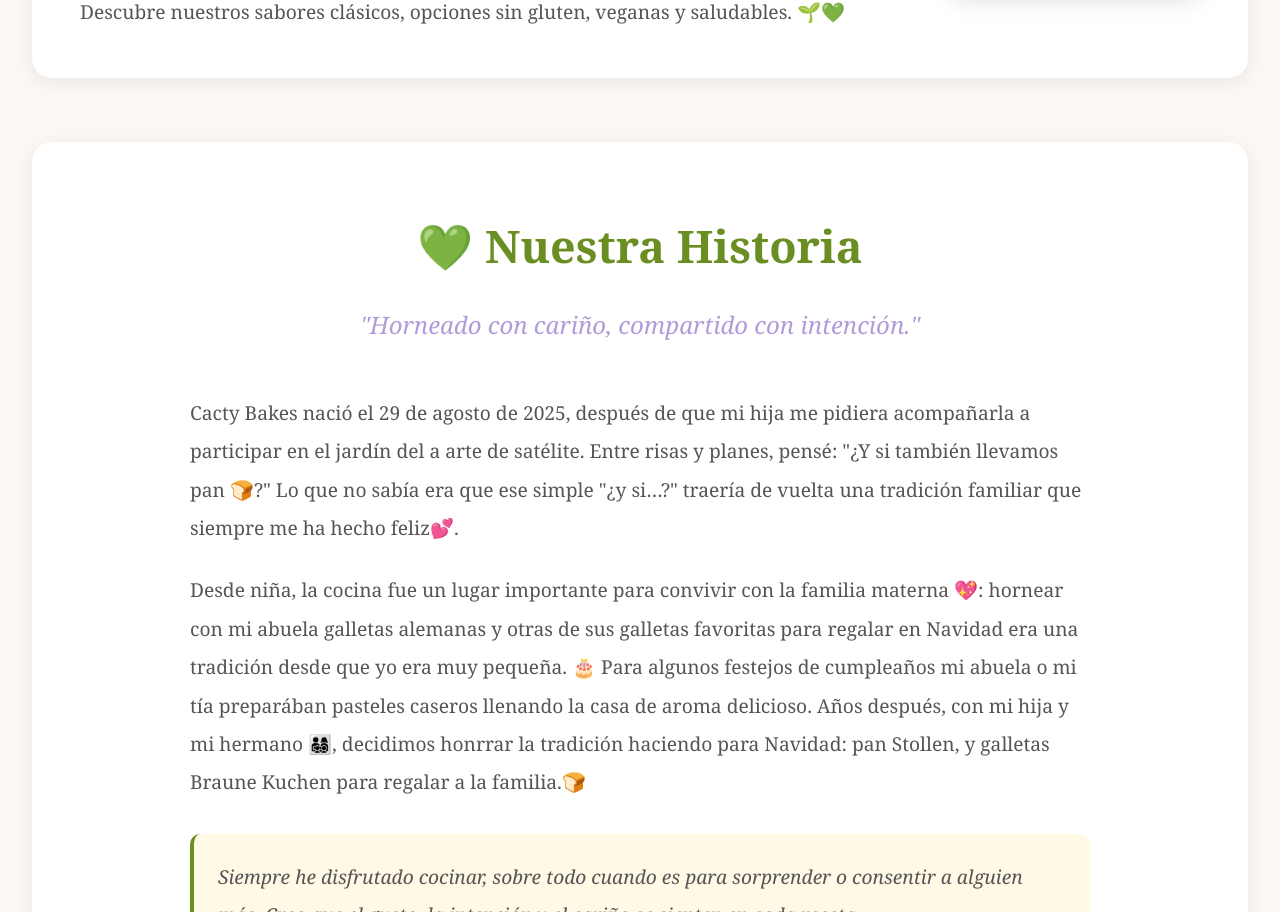
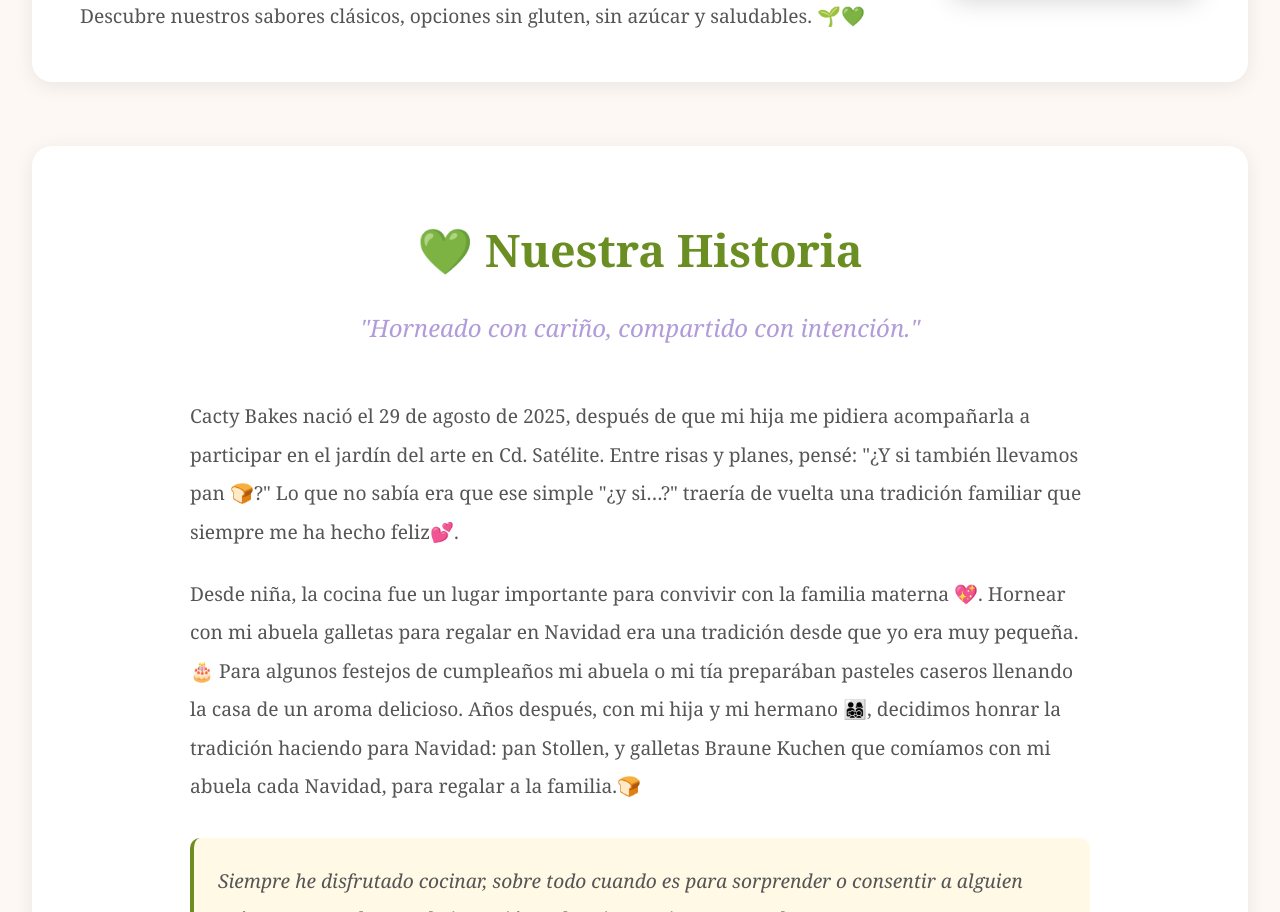
Before and after one commit to cascasth/cactybakes, a plain HTML site: page index.html in a window 1280 px wide. Shown: the part 798-1710 px from the top of the page. Drawn offline with Linux system fonts and the light colour scheme; files whose address does not match are found by name.

Commit message:
Update index.html
detalles del texto

```diff
--- a/index.html
+++ b/index.html
@@ -990,7 +990,8 @@
             </div>
             <div class="header-title">
                 <h1>Cacty Bakes</h1>
-                <p>Panqués Caseros Hechos con Amor</p>
+                <p>La miga que apapacha</p>
+                <p>Panqués Caseros hechos con Amor</p>
             </div>
             <div class="barbie-header">
                 <img src="images/barbie-header.png" alt="Cacty Bakes">
@@ -1031,7 +1032,7 @@
                     Cada pan es preparado con amor y dedicación, perfecto para consentirte a ti o sorprender a alguien especial.
                 </p>
                 <p style="margin-top: 1rem;">
-                    Descubre nuestros sabores clásicos, opciones sin gluten, veganas y saludables. 🌱💚
+                    Descubre nuestros sabores clásicos, opciones sin gluten, sin azúcar y saludables. 🌱💚
                 </p>
             </div>
             <div class="welcome-barbie">
@@ -1045,17 +1046,17 @@
             <p class="story-subtitle">"Horneado con cariño, compartido con intención."</p>
             <div class="story-content">
                 <p>
-                    Cacty Bakes nació el 29 de agosto de 2025, después de que mi hija me pidiera acompañarla a participar en el jardín del a arte de satélite.
+                    Cacty Bakes nació el 29 de agosto de 2025, después de que mi hija me pidiera acompañarla a participar en el jardín del arte en Cd. Satélite.
                     Entre risas y planes, pensé: "¿Y si también llevamos pan 🍞?" Lo que no sabía era que ese simple "¿y si…?"
                     traería de vuelta una tradición familiar que siempre me ha hecho feliz💕.
                 </p>
                 <p>
-                    Desde niña, la cocina fue un lugar importante para convivir con la familia materna 💖: hornear con mi abuela
-                    galletas alemanas y otras de sus galletas favoritas para regalar en Navidad era una tradición desde que yo era muy pequeña.
-                    🎂 Para algunos festejos de cumpleaños mi abuela o mi tía preparában pasteles caseros llenando la casa de aroma
+                    Desde niña, la cocina fue un lugar importante para convivir con la familia materna 💖.
+                    Hornear con mi abuela galletas para regalar en Navidad era una tradición desde que yo era muy pequeña.
+                    🎂 Para algunos festejos de cumpleaños mi abuela o mi tía preparában pasteles caseros llenando la casa de un aroma
                    delicioso.
-                    Años después, con mi hija y mi hermano 👨‍👩‍👧‍👦, decidimos honrrar la tradición haciendo para Navidad: pan Stollen,
-                    y galletas Braune Kuchen para regalar a la familia.🍞
+                    Años después, con mi hija y mi hermano 👨‍👩‍👧‍👦, decidimos honrar la tradición haciendo para Navidad: pan Stollen,
+                    y galletas Braune Kuchen que comíamos con mi abuela cada Navidad, para regalar a la familia.🍞
                 </p>
                 <div class="story-highlight">
                     <p>
@@ -1066,7 +1067,7 @@
                 <p>
                     Así empezó Cacty Bakes: como un momento bonito entre mamá e hija, inspirado por recuerdos que saben a hogar.
                     Hoy cada pan, cada muffin y cada galleta lleva ese mismo toque: <strong>amor sencillo, compartido con quien
-                    lo necesite ese día.</strong>
+                    lo necesite ese día.Cacty Bakes, la miga que apapacha.</strong>
                 </p>
             </div>
         </section>
```
